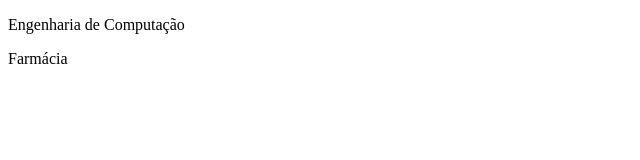
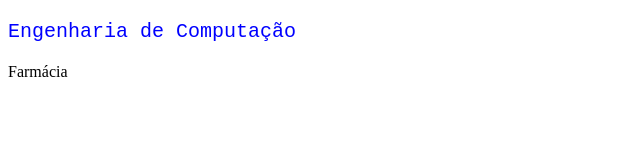
Before and after one commit to vitoriamvrques/html, a plain HTML site: page exemplo_texto.html in a window 1280 px wide. Shown: the whole page, without its empty margins (0-640 px from the left). Drawn offline with Linux system fonts and the light colour scheme.

Commit message:
novemeia

```diff
--- a/exemplo_texto.html
+++ b/exemplo_texto.html
@@ -4,6 +4,11 @@
 <meta charset="UTF-8">
 <title>Formatando texto</title>
 <style>
+    .engenharia {
+color: #0000FF;
+font-family: 'Courier New', 'Courier New', Courier, monospace;
+font-size: 20px;
+}
 </style>
 </head>
 <body>
```
